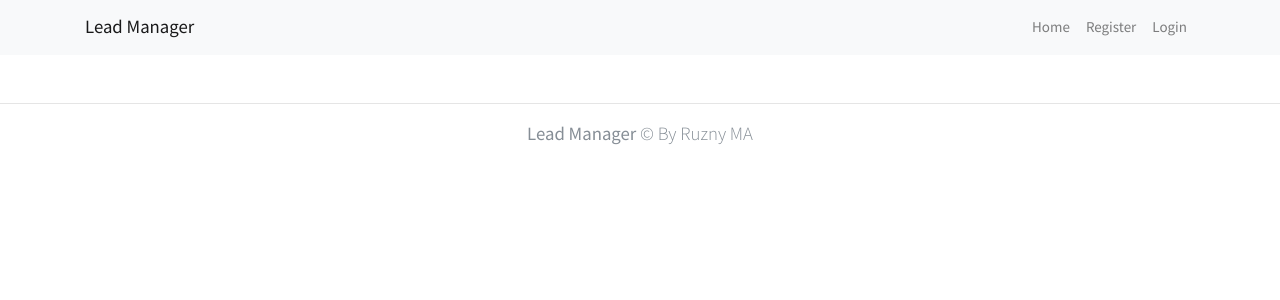
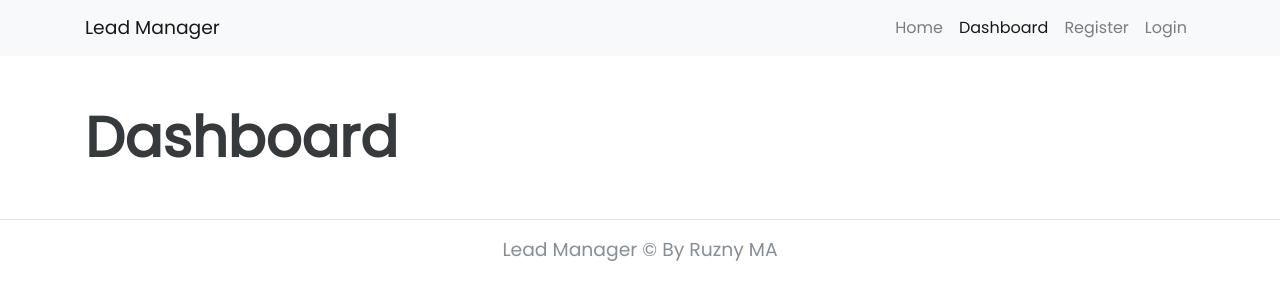
Before and after one commit to rooneyrulz/lead_manager, a React (Create React App) app in the folder frontend/: page /dashboard in a window 1280 px wide. Shown: the top 300 px of the page. Built offline with nearby package versions, Linux system fonts and the light colour scheme.

Commit message:
dashboard page setup & start working on redux stuffs

```diff
--- a/frontend/public/index.html
+++ b/frontend/public/index.html
@@ -22,6 +22,7 @@
       work correctly both with client-side routing and a non-root public URL.
       Learn how to configure a non-root public URL by running `npm run build`.
     -->
+  <link href="https://fonts.googleapis.com/css?family=Poppins&display=swap" rel="stylesheet">
   <link rel="stylesheet" href="https://stackpath.bootstrapcdn.com/bootswatch/4.3.1/cosmo/bootstrap.min.css">
   <title>Lead Manager</title>
 </head>
--- a/frontend/src/App.css
+++ b/frontend/src/App.css
@@ -0,0 +1,13 @@
+* {
+  box-sizing: border-box;
+  margin: 0;
+  padding: 0;
+}
+
+body {
+  line-height: 1.5;
+  font-size: 1rem;
+  font-weight: 400;
+  font-family: 'Poppins', sans-serif;
+  overflow-x: hidden;;
+}
--- a/frontend/src/App.js
+++ b/frontend/src/App.js
@@ -6,6 +6,7 @@ import './App.css';
 // COMPONENTS
 import AppHeader from './layouts/AppHeader';
 import Home from './components/Home';
+import Dashboard from './components/Dashboard';
 import Register from './components/auth/Register';
 import Login from './components/auth/Login';
 
@@ -20,6 +21,7 @@ const App = () => {
           <Switch>
             <Container>
               <Route exact path='/' component={Home} />
+              <Route exact path='/dashboard' component={Dashboard} />
               <Route exact path='/register' component={Register} />
               <Route exact path='/login' component={Login} />
             </Container>
--- /dev/null
+++ b/frontend/src/components/Dashboard.js
@@ -0,0 +1,11 @@
+import React from 'react';
+
+const Dashboard = () => {
+  return (
+    <div className='Dashboard'>
+      <h1 style={{ fontWeight: 'bold' }} className='display-4'>Dashboard</h1>
+    </div>
+  )
+}
+
+export default Dashboard;
--- a/frontend/src/layouts/AppHeader.js
+++ b/frontend/src/layouts/AppHeader.js
@@ -26,6 +26,9 @@ const AppHeader = () => {
             <NavLink exact to='/' className='nav-link'>Home</NavLink>
           </NavItem>
           <NavItem>
+            <NavLink exact to='/dashboard' className='nav-link'>Dashboard</NavLink>
+          </NavItem>
+          <NavItem>
             <NavLink exact to='/register' className='nav-link'>Register</NavLink>
           </NavItem>
           <NavItem>
```
